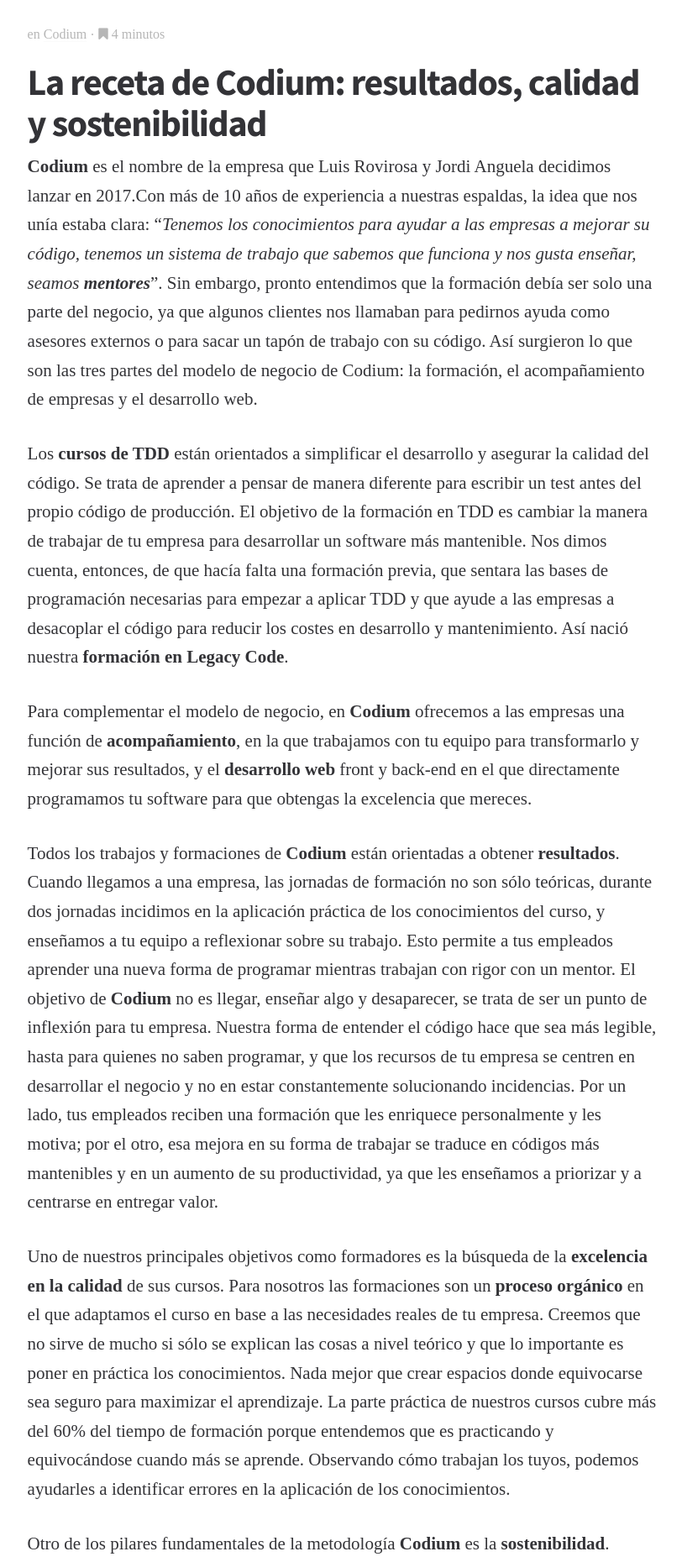
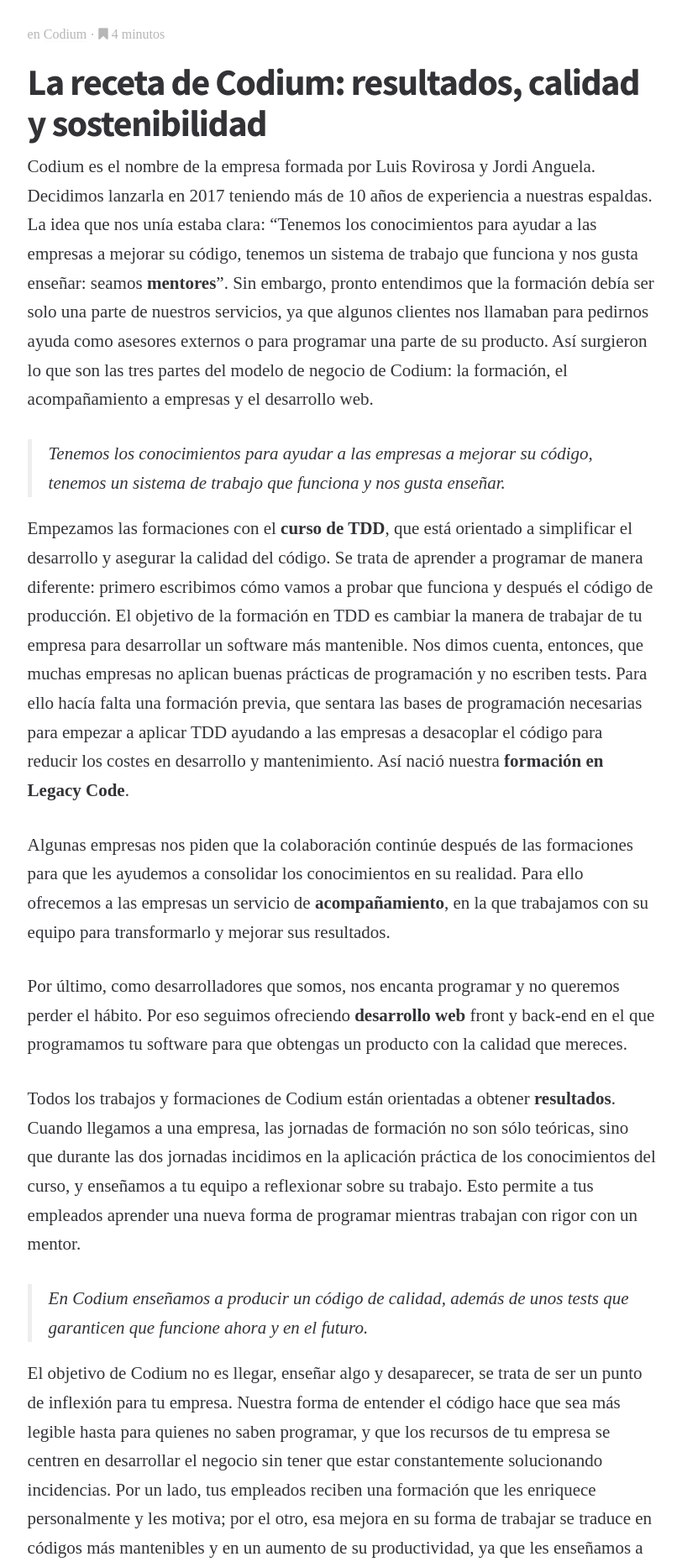
Before and after one commit to CodiumTeam/CodiumTeam.github.io, a Jekyll site: the page built from _posts/2019-01-10-la-receta-de-codium-resultados-calidad-sostenibilidad.markdown, in a window 1280 px wide. Shown: the part 462-2322 px from the top of the page at 84% size, without its empty margins (233-1045 px from the left). Built offline with Jekyll 4.4.1, drawn with Linux system fonts in a browser that asks for light colours; some web fonts are replaced; some of the changed text lies outside the part shown.

Commit message:
improved the blog post

```diff
--- a/_posts/2019-01-10-la-receta-de-codium-resultados-calidad-sostenibilidad.markdown
+++ b/_posts/2019-01-10-la-receta-de-codium-resultados-calidad-sostenibilidad.markdown
@@ -8,14 +8,24 @@
 read_time : 4
 ---
 
-**Codium** es el nombre de la empresa que Luis Rovirosa y Jordi Anguela decidimos lanzar en 2017.Con más de 10 años de experiencia a nuestras espaldas, la idea que nos unía estaba clara: “_Tenemos los conocimientos para ayudar a las empresas a mejorar su código, tenemos un sistema de trabajo que sabemos que funciona y nos gusta enseñar, seamos **mentores**_”. Sin embargo, pronto entendimos que la formación debía ser solo una parte del negocio, ya que algunos clientes nos llamaban para pedirnos ayuda como asesores externos o para sacar un tapón de trabajo con su código. Así surgieron lo que son las tres partes del modelo de negocio de Codium: la formación, el acompañamiento de empresas y el desarrollo web.
+Codium es el nombre de la empresa formada por Luis Rovirosa y Jordi Anguela. Decidimos lanzarla en 2017 teniendo más de 10 años de experiencia a nuestras espaldas. La idea que nos unía estaba clara: “Tenemos los conocimientos para ayudar a las empresas a mejorar su código, tenemos un sistema de trabajo que funciona y nos gusta enseñar: seamos **mentores**”. Sin embargo, pronto entendimos que la formación debía ser solo una parte de nuestros servicios, ya que algunos clientes nos llamaban para pedirnos ayuda como asesores externos o para programar una parte de su producto. Así surgieron lo que son las tres partes del modelo de negocio de Codium: la formación, el acompañamiento a empresas y el desarrollo web.
 
-Los **cursos de TDD** están orientados a simplificar el desarrollo y asegurar la calidad del código. Se trata de aprender a pensar de manera diferente para escribir un test antes del propio código de producción. El objetivo de la formación en TDD es cambiar la manera de trabajar de tu empresa para desarrollar un software más mantenible. Nos dimos cuenta, entonces, de que hacía falta una formación previa, que sentara las bases de programación necesarias para empezar a aplicar TDD y que ayude a las empresas a desacoplar el código para reducir los costes en desarrollo y mantenimiento. Así nació nuestra **formación en Legacy Code**.
+>_Tenemos los conocimientos para ayudar a las empresas a mejorar su código, tenemos un sistema de trabajo que funciona y nos gusta enseñar._
 
-Para complementar el modelo de negocio, en **Codium** ofrecemos a las empresas una función de **acompañamiento**, en la que trabajamos con tu equipo para transformarlo y mejorar sus resultados, y el **desarrollo web** front y back-end en el que directamente programamos tu software para que obtengas la excelencia que mereces.
+Empezamos las formaciones con el **curso de TDD**, que está orientado a simplificar el desarrollo y asegurar la calidad del código. Se trata de aprender a programar de manera diferente: primero escribimos cómo vamos a probar que funciona y después el código de producción. El objetivo de la formación en TDD es cambiar la manera de trabajar de tu empresa para desarrollar un software más mantenible. Nos dimos cuenta, entonces, que muchas empresas no aplican buenas prácticas de programación y no escriben tests. Para ello hacía falta una formación previa, que sentara las bases de programación necesarias para empezar a aplicar TDD ayudando a las empresas a desacoplar el código para reducir los costes en desarrollo y mantenimiento. Así nació nuestra **formación en Legacy Code**.
 
-Todos los trabajos y formaciones de **Codium** están orientadas a obtener **resultados**. Cuando llegamos a una empresa, las jornadas de formación no son sólo teóricas, durante dos jornadas incidimos en la aplicación práctica de los conocimientos del curso, y enseñamos a tu equipo a reflexionar sobre su trabajo. Esto permite a tus empleados aprender una nueva forma de programar mientras trabajan con rigor con un mentor. El objetivo de **Codium** no es llegar, enseñar algo y desaparecer, se trata de ser un punto de inflexión para tu empresa. Nuestra forma de entender el código hace que sea más legible, hasta para quienes no saben programar, y que los recursos de tu empresa se centren en desarrollar el negocio y no en estar constantemente solucionando incidencias. Por un lado, tus empleados reciben una formación que les enriquece personalmente y les motiva; por el otro, esa mejora en su forma de trabajar se traduce en códigos más mantenibles y en un aumento de su productividad, ya que les enseñamos a priorizar y a centrarse en entregar valor.
+Algunas empresas nos piden que la colaboración continúe después de las formaciones para que les ayudemos a consolidar los conocimientos en su realidad. Para ello ofrecemos a las empresas un servicio de **acompañamiento**, en la que trabajamos con su equipo para transformarlo y mejorar sus resultados.
 
-Uno de nuestros principales objetivos como formadores es la búsqueda de la **excelencia en la calidad** de sus cursos. Para nosotros las formaciones son un **proceso orgánico** en el que adaptamos el curso en base a las necesidades reales de tu empresa. Creemos que no sirve de mucho si sólo se explican las cosas a nivel teórico y que lo importante es poner en práctica los conocimientos. Nada mejor que crear espacios donde equivocarse sea seguro para maximizar el aprendizaje. La parte práctica de nuestros cursos cubre más del 60% del tiempo de formación porque entendemos que es practicando y equivocándose cuando más se aprende. Observando cómo trabajan los tuyos, podemos ayudarles a identificar errores en la aplicación de los conocimientos.
+Por último, como desarrolladores que somos, nos encanta programar y no queremos perder el hábito. Por eso seguimos ofreciendo **desarrollo web** front y back-end en el que programamos tu software para que obtengas un producto con la calidad que mereces.
 
-Otro de los pilares fundamentales de la metodología **Codium** es la **sostenibilidad**. Nuestra metodología se basa en mejorar los resultados de forma respetuosa con la realidad de la empresa. Partimos de lo que ya existe y lo transformamos para que sea más sostenible. Se trata de buscar la manera de mejorar sin generar frustración en tu equipo. **Codium** les enseña a entregar primero lo que tiene más valor para  la empresa, produciendo un código de calidad, además de entregar unos tests que garanticen que lo que se entrega funciona ahora y en el futuro. Trabajamos paso a paso, sin generar “dolor” ni desperdicio innecesario. Se trata no sólo de tener un código sostenible, si no de implementar una metodología en tu empresa que alivie el nivel de estrés de tu equipo. En **Codium** sabemos que un equipo que trabaja feliz y con un mismo objetivo es un equipo más productivo.
+Todos los trabajos y formaciones de Codium están orientadas a obtener **resultados**. Cuando llegamos a una empresa, las jornadas de formación no son sólo teóricas, sino que durante las dos jornadas incidimos en la aplicación práctica de los conocimientos del curso, y enseñamos a tu equipo a reflexionar sobre su trabajo. Esto permite a tus empleados aprender una nueva forma de programar mientras trabajan con rigor con un mentor.
+
+>_En Codium enseñamos a producir un código de calidad, además de unos tests que garanticen que funcione ahora y en el futuro._
+
+El objetivo de Codium no es llegar, enseñar algo y desaparecer, se trata de ser un punto de inflexión para tu empresa. Nuestra forma de entender el código hace que sea más legible hasta para quienes no saben programar, y que los recursos de tu empresa se centren en desarrollar el negocio sin tener que estar constantemente solucionando incidencias. Por un lado, tus empleados reciben una formación que les enriquece personalmente y les motiva; por el otro, esa mejora en su forma de trabajar se traduce en códigos más mantenibles y en un aumento de su productividad, ya que les enseñamos a priorizar y a centrarse en entregar valor.
+
+Uno de nuestros principales objetivos como formadores es la **búsqueda de la excelencia** en nuestros cursos. Para nosotros las formaciones son un proceso orgánico en el que adaptamos el curso en base a las necesidades reales de tu empresa. La parte práctica de nuestros cursos cubre más del 75% del tiempo de formación porque sabemos que es practicando cuando más se aprende. Esto es una de las cosas que más valoran los alumnos y nos permite observar cómo trabajan para ayudarles a identificar errores en la aplicación de los conocimientos. En Codium creamos espacios donde equivocarse es seguro para maximizar el aprendizaje.
+
+Otro de los pilares fundamentales de la metodología Codium es la **sostenibilidad**. Nuestra metodología se basa en mejorar los resultados de forma respetuosa con la realidad de la empresa. Partimos de lo que ya existe y lo transformamos para que sea más mantenible. Se trata de buscar la manera de mejorar sin generar frustración en tu equipo. En Codium les enseñamos a producir un código de calidad, además de unos tests que garanticen que funcione ahora y en el futuro. Trabajamos paso a paso, sin generar “dolor” ni desperdicio innecesario. Se trata no sólo de tener un código sostenible, si no de implementar una metodología en tu empresa que alivie el nivel de estrés de tu equipo. En Codium sabemos que un equipo que trabaja feliz y con un mismo objetivo es un equipo más productivo.
+
+>_En Codium sabemos que un equipo que trabaja feliz y con un mismo objetivo es un equipo más productivo._
```
